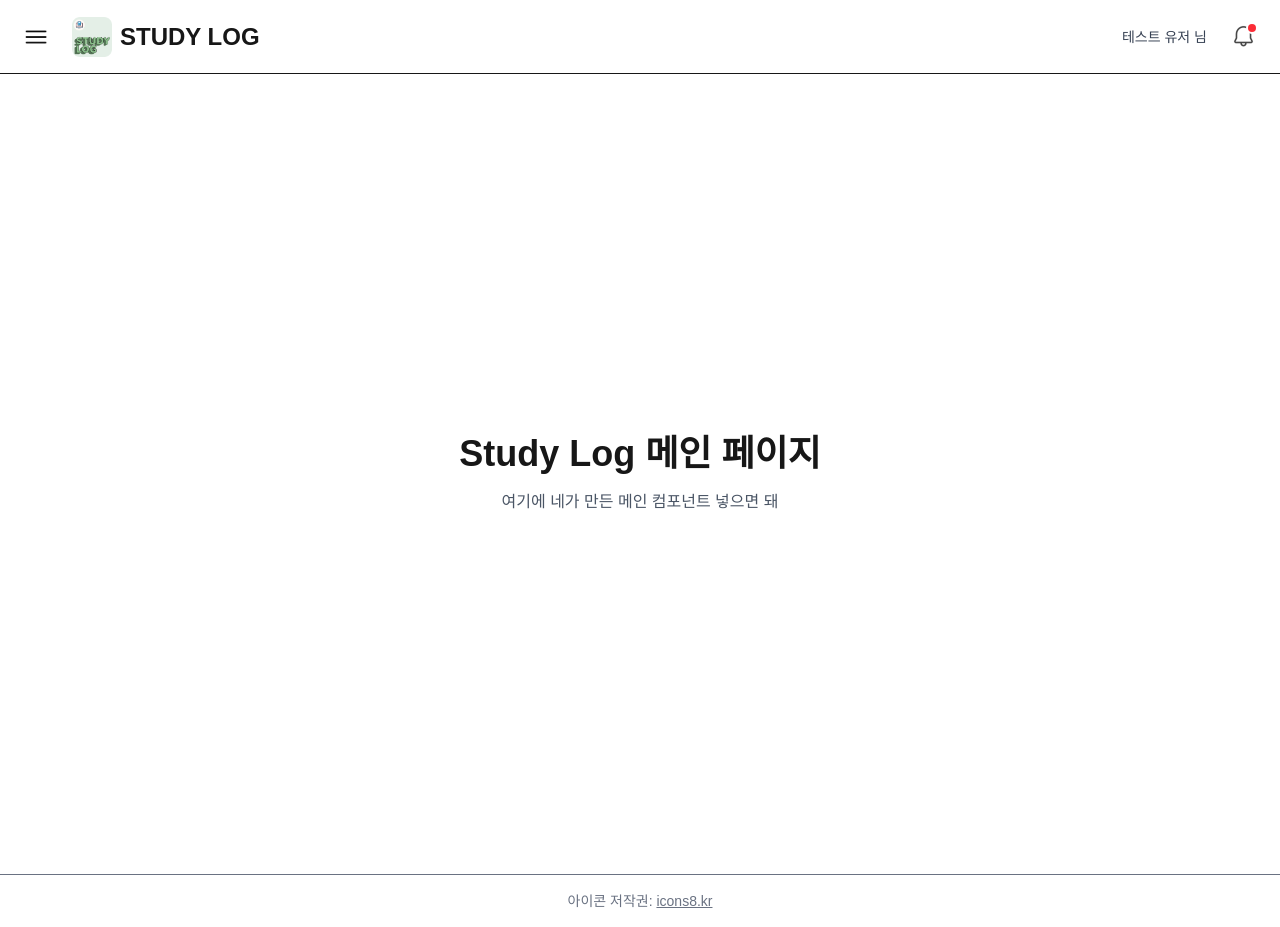
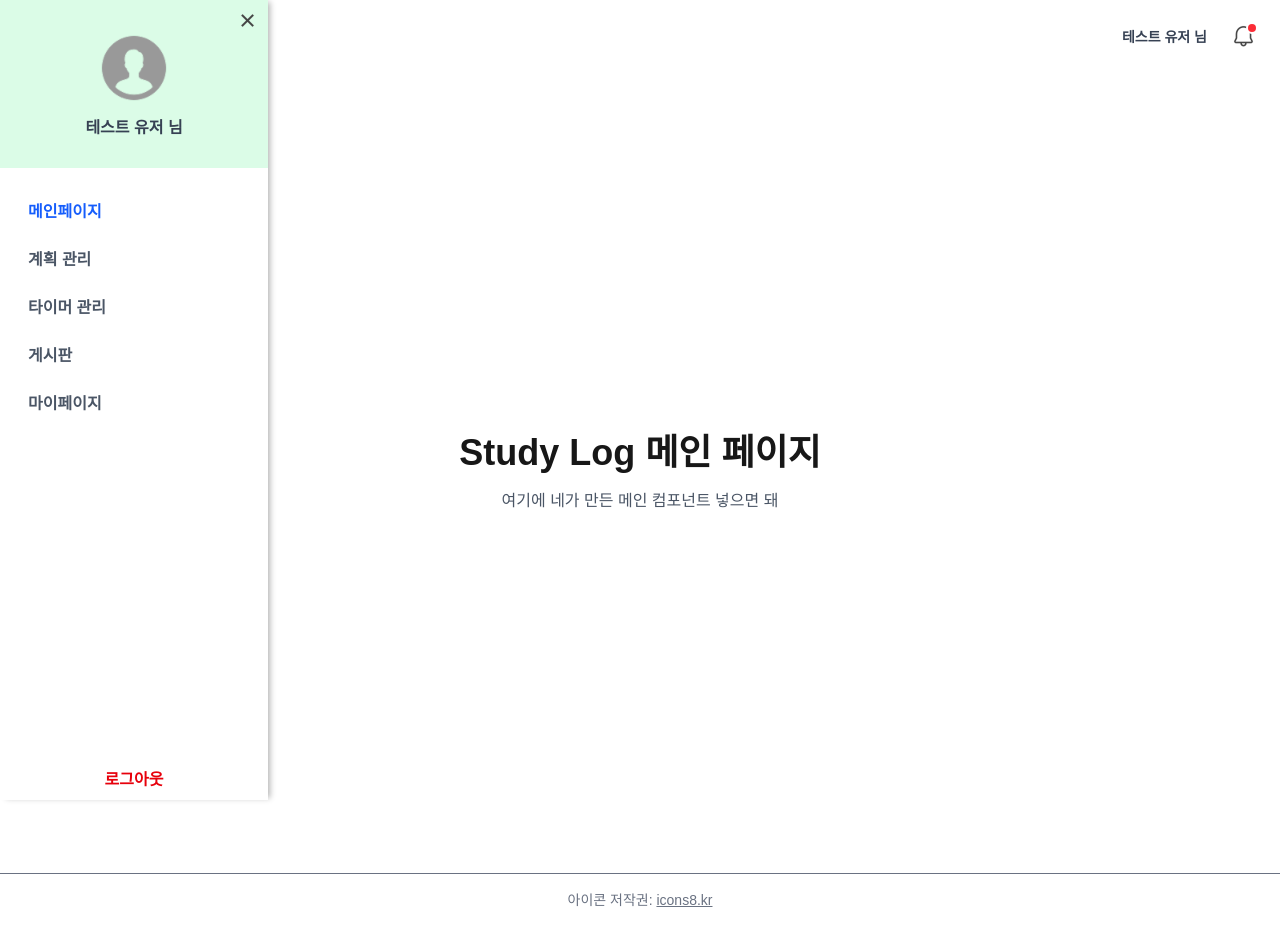
Before and after one commit to ppyong11/studyLogFront, a Next.js app: page / in a window 1280 px wide. Both pictures are taken after a click on the button 36 px from the left and 36 px from the top of the page. Built offline with nearby package versions, Linux system fonts and the light colour scheme.

Commit message:
feat: 사이드바 구현 및 확인 모달 공통 컴포넌트로 분리 (재사용성)

```diff
--- a/src/components/Header.js
+++ b/src/components/Header.js
@@ -4,10 +4,15 @@ import { useState, useEffect } from 'react';
 import { usePathname, useRouter } from 'next/navigation';
 import { useUIStore } from '../store/uiStore';
 import { NotificationModal } from './NotificationModal';
+import { ConfirmModal } from './common/modals/ConfirmModal';
+
 import Link from 'next/link';
 import logo from "../assets/logo.png";
 import hamburger from "../assets/hamburger.png";
 import notification from "../assets/notification.png";
+import profile from "../assets/profile.png";
+import xbutton from "../assets/multiply.png";
+
 import Image from "next/image";
 
 export default function Header() {
@@ -17,17 +22,26 @@ export default function Header() {
     const toggleNotification= useUIStore((state) => state.toggleNotification);
     const isOpen = useUIStore((state) => state.isNotificationOpen); //모달 상태
 
+    const toggleSidebar= useUIStore((state) => state.toggleSidebar);
+    const isSidebarOpen= useUIStore((state) => state.isSidebarOpen);
+
     const [isLogin, setIsLogin] = useState(true);
     const [nickname, setNickname] = useState('테스트 유저');
 
     const isAuthPage = pathname === '/signup' || pathname === '/login';
 
-    const toggleSidebar = () => {
-        console.log('사이드바 토글!');
-    };
-
     const [isModalOpen, setIsModalOpen]= useState(false);
     const toggleModal = () => setIsModalOpen(prev => !prev); //isModalOpen 변수를 바꿀 수 없어서 새 객체를 참조하는 건가...
+
+    const [isShowLogoutModal, setShowLogoutModal ]= useState(false);
+
+    const menuItems= [
+        { name: "메인페이지", path: "/" },
+        { name: "계획 관리", path: "/plans" },
+        { name: "타이머 관리", path: "/timers" },
+        { name: "게시판", path: "/boards" },
+        { name: "마이페이지", path: "/myPage" },
+    ];
 
     const renderUserSection = () => {
         if (isAuthPage) return null;
@@ -35,7 +49,7 @@ export default function Header() {
         if (isLogin) {
         return (
             <div className="flex items-center space-x-4">
-            <Link href="/mypage" className="text-sm font-medium text-gray-700 hover:text-indigo-600">{nickname} 님</Link>
+            <Link href="/mypage" className="text-sm font-bold text-gray-700 hover:text-indigo-600">{nickname} 님</Link>
 
             <button onClick={toggleNotification} className="relative p-2 rounded-full hover:bg-gray-100">
                 <Image src= {notification} alt= "알림 리스트" width={25} height={25} />
@@ -54,8 +68,31 @@ export default function Header() {
         }
     };
 
+    const handleLogout = () => {
+        /*
+        유효한 토큰인지 확인 (만료 토큰이라면 알아서 redirection + 이미 만료된 토큰입니다)
+        실행된 타이머 없는지 (종료하고 다시 시도 팝업)
+        다 백엔드에서 처리해주나..
+        */
+       setShowLogoutModal(true); //클릭 시 모달 상태 열림으로 변경
+    }
+
     return (
-        <header className="flex items-center justify-between p-4 border-b bg-white w-full flex-shrink-0">
+        <>  {/* <header>, <> 한번 더 감쌈 */}
+            {/* 여기에 둬야 전체 화면에 띄워짐 */}
+            {isShowLogoutModal && (
+                <ConfirmModal
+                    title="로그아웃"
+                    message="정말 로그아웃 하시겠습니까?"
+                    onConfirm={() => {
+                    // 실제 로그아웃 처리
+                    console.log("로그아웃 완료");
+                    setShowLogoutModal(false);
+                    }}
+                    onCancel={() => setShowLogoutModal(false)}
+                />
+            )}
+            <header className="flex items-center justify-between p-4 bg-white w-full flex-shrink-0">
                 <div className="flex items-center space-x-4">
                     <button id= "hamburger" className="p-2 rounded-md hover:bg-gray-100" onClick={toggleSidebar}>
                         <Image src= {hamburger} alt= "sideBar" width={24} height={24}/>
@@ -67,8 +104,61 @@ export default function Header() {
                     </button>
                 </div>
 
+
             {/* 로그인, 페이지 상태에 따라 우측에 렌더링 */}
             {renderUserSection()}
             </header>
+
+            {/* 사이드바 - 헤더 밖에 위치 */}
+            {/* <div> 감쌈 */}
+            {isSidebarOpen && (
+                <>
+                    {/* 반투명 오버레이 */}
+                    <div
+                        className="fixed inset-0 z-20"
+                        onClick={toggleSidebar}
+                    > </div>
+                    <div
+                        className="fixed top-0 left-0 h-full w-67 bg-white z-30 flex flex-col"
+                        style={{ boxShadow: "4px 0 6px -2px rgba(0,0,0,0.3)" }}
+                        >
+                        <div className="relative py-7 flex flex-col items-center mb-6 bg-green-100">
+                            <Image src={xbutton} alt="닫는 버튼" width={25} height={25}
+                                className="absolute right-2 top-2 hover:bg-white/70"
+                                onClick={toggleSidebar}
+                            />
+                            <Image src={profile} alt="프로필 사진" width={80} height={80} />
+                            <Link href="/mypage" className="pt-2 font-bold text-gray-700 hover:text-indigo-600">{nickname} 님</Link>
+                        </div>
+                        {/* 단순 화면 이동, 로직 실행 X */}
+                        <div className="px-4 flex flex-col space-y-2">
+                            {menuItems.map(item => (
+                                <Link
+                                key={item.path}
+                                href={item.path}
+                                onClick={toggleSidebar} //클릭하면 닫기
+                                className={`
+                                    px-3 py-2 rounded-md transition-colors font-bold
+                                    ${pathname === item.path ? "text-blue-600 font-bold" : "text-gray-600"}
+                                    hover:bg-gray-100
+                                `}
+                                >
+                                {item.name}
+                                </Link>
+                        ))}
+                        </div>
+                        {/* 로그아웃 버튼 */}
+                        <div className="mt-auto">
+                            <button
+                            onClick={handleLogout}
+                            className="w-full px-3 py-2 rounded-md text-red-600 hover:bg-red-50 font-bold"
+                            >
+                                로그아웃
+                            </button>
+                        </div>
+                    </div>
+                </>
+            )}
+        </>
     );
 }
--- a/src/components/NotificationModal.js
+++ b/src/components/NotificationModal.js
@@ -1,5 +1,6 @@
 import { useEffect, useState, useRef } from "react";
 import { useUIStore } from "../store/uiStore";
+import { ConfirmModal } from './common/modals/ConfirmModal';
 
 export function NotificationModal() {
     console.log("모달");
@@ -112,56 +113,18 @@ export function NotificationModal() {
     {/* 팝업 표시 */}
     {showDeletePopup &&
     (deleteTarget === "all" ? (
-        <DeleteAllPopup onConfirm={confirmDelete} onCancel={cancelDelete} />
+        <ConfirmModal
+            title= "알림 전체 삭제"
+            message="알림을 모두 삭제하시겠습니까?"
+            onConfirm={confirmDelete}
+            onCancel={cancelDelete} />
         ) : (
-        <DeleteOnePopup onConfirm={confirmDelete} onCancel={cancelDelete} />
+        <ConfirmModal
+            title= "알림 삭제"
+            message="해당 알림을 삭제하시겠습니까?"
+            onConfirm={confirmDelete}
+            onCancel={cancelDelete} />
     ))}
     </>
     );
 }
-//전체 삭제 확인 팝업 컴포넌트
-const DeleteAllPopup = ({ onConfirm, onCancel }) => (
-    <div className="fixed inset-0 bg-black bg-opacity-50 flex items-center justify-center">
-        <div className="bg-white p-8 rounded-lg shadow-xl max-w-sm w-full">
-            <h3 className="text-lg font-bold text-gray-900 mb-4"> 알림 전체 삭제</h3>
-            <p className="text-sm text-gray-600 mb-6">알림을 모두 삭제하시겠습니까?</p>
-            <div className="flex justify-end space-x-4">
-                <button
-                    onClick={onCancel}
-                    className="py-2 px-4 bg-gray-200 text-gray-800 rounded-md hover:bg-gray-300 transition-colors"
-                >
-                    아니오
-                </button>
-                <button
-                    onClick={onConfirm}
-                    className="py-2 px-4 bg-red-600 text-white rounded-md hover:bg-red-700 transition-colors"
-                >
-                    예
-                </button>
-            </div>
-        </div>
-    </div>
-);
-
-//일부 삭제 확인 팝업 컴포넌트
-const DeleteOnePopup = ({ onConfirm, onCancel }) => (
-    <div className="fixed inset-0 bg-black bg-opacity-50 flex items-center justify-center z-[100]">
-        <div className="bg-white p-8 rounded-lg shadow-xl max-w-sm w-full">
-            <p className="text-sm text-gray-600 mb-6">해당 알림을 삭제하시겠습니까?</p>
-            <div className="flex justify-end space-x-4">
-                <button
-                    onClick={onCancel}
-                    className="py-2 px-4 bg-gray-200 text-gray-800 rounded-md hover:bg-gray-300 transition-colors"
-                >
-                    아니오
-                </button>
-                <button
-                    onClick={onConfirm}
-                    className="py-2 px-4 bg-red-600 text-white rounded-md hover:bg-red-700 transition-colors"
-                >
-                    예
-                </button>
-            </div>
-        </div>
-    </div>
-);
--- /dev/null
+++ b/src/components/common/modals/ConfirmModal.js
@@ -0,0 +1,24 @@
+export const ConfirmModal = ({ title, message, onConfirm, onCancel }) => {
+    return (
+        <div className="fixed inset-0 bg-gray-400/25 flex items-center justify-center z-[100]">
+            <div className="bg-white p-6 rounded-lg shadow-xl max-w-sm w-full">
+                {title && <h3 className="text-lg font-bold text-gray-900 mb-4">{title}</h3>}
+                <p className="text-sm text-gray-600 mb-6">{message}</p>
+                <div className="pt-2 flex justify-end space-x-4">
+                <button
+                    onClick={onCancel}
+                    className="py-2 px-4 bg-gray-200 text-gray-800 rounded-md hover:bg-gray-300 transition-colors"
+                >
+                    아니오
+                </button>
+                <button
+                    onClick={onConfirm}
+                    className="py-2 px-4 bg-red-600 text-white rounded-md hover:bg-red-700 transition-colors"
+                >
+                    예
+                </button>
+                </div>
+            </div>
+        </div>
+    );
+};
```
Also changed, not shown: src/assets/multiply.png (added), src/assets/profile.png (added). Lines whose indentation alone changed are shown as unchanged.
